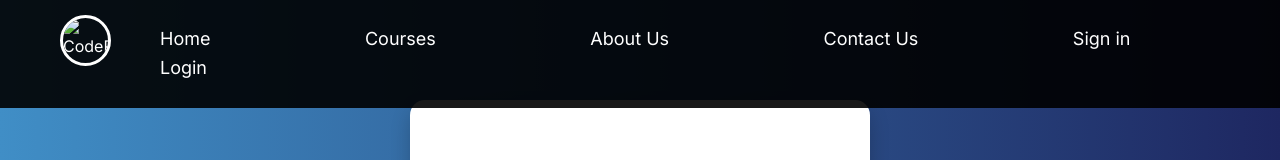
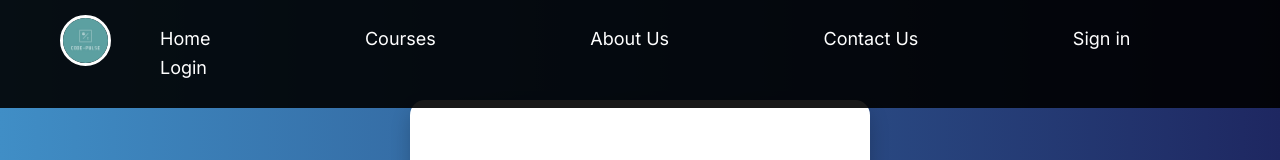
Before and after one commit to ManojMohan-404/code-plus, a plain HTML site: page login.html in a window 1280 px wide. Shown: the top 160 px of the page. Drawn offline with Linux system fonts and the light colour scheme; the site is published under a folder, as on GitHub Pages, so addresses that start at the root find nothing; files whose address does not match are found by name.

Commit message:
Update login.html

```diff
--- a/login.html
+++ b/login.html
@@ -10,7 +10,7 @@
 
     <section class="nav_bar">
 
-        <img src="/media_files/logo.jpg" alt="CodePulse Logo" class="logo">
+        <img src="media_files/logo.jpg" alt="CodePulse Logo" class="logo">
 
         <div class="nav-links">
             <a href="index.html">Home</a>
```
